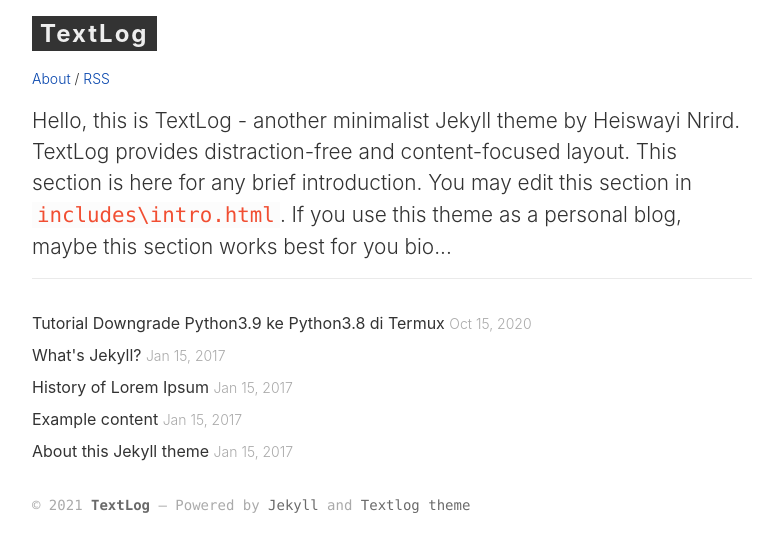
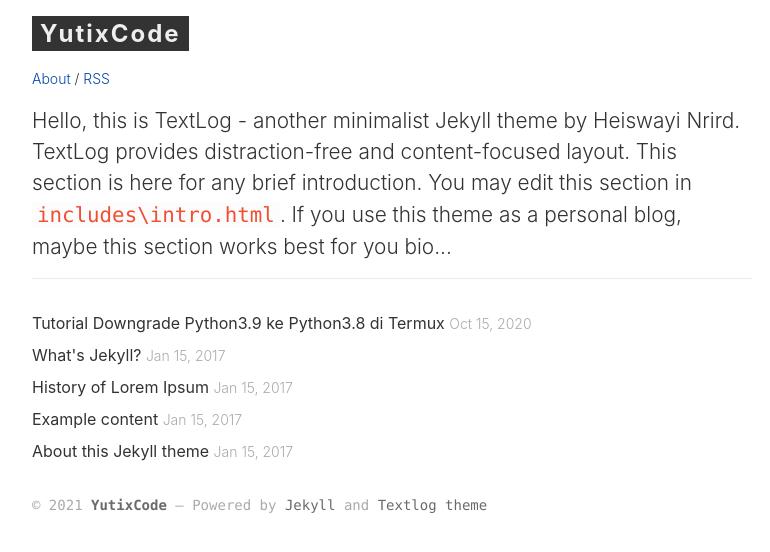
Before and after one commit to Yutixcode/Yutixcode.github.io, a Jekyll site: the page built from index.html, in a window 1280 px wide. Shown: the top 552 px of the page, without its empty margins (8-778 px from the left). Built offline with Jekyll 4.4.1, drawn with Linux system fonts in a browser that asks for light colours; some of the changed lines change nothing that is shown.

Commit message:
Update _config.yml

```diff
--- a/_config.yml
+++ b/_config.yml
@@ -1,9 +1,9 @@
 # Site settings
-title: "TextLog"
-description: "Minimalist Jekyll theme for documentation site"
-baseurl: "/" # required if used under gh-pages branch, else (under master branch) just leave empty/blank
+title: "YutixCode"
+description: "Website khusus anak umur dibawah 15 tahun"
+baseurl: "" # required if used under gh-pages branch, else (under master branch) just leave empty/blank
 url: "https://yutixcode.github.io"
-author: "John Doe"
+author: "YutixCode"
 
 # Build settings
 kramdown:
@@ -12,8 +12,8 @@
 
 # Third-party services
 # just leave empty to disable it
-google_analytics:
-disqus_shortname:
+#google_analytics:
+#disqus_shortname:
 
 plugins:
   - jekyll-sitemap
```
